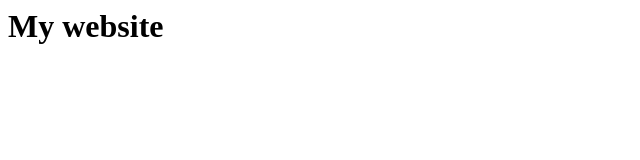
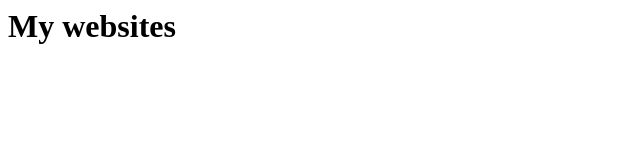
Before and after one commit to adamelmasri/carleton-test, a plain HTML site: page index.html in a window 1280 px wide. Shown: the full height of the page, 0-640 px from the left. Drawn offline with Linux system fonts and the light colour scheme.

Commit message:
change website title

```diff
--- a/index.html
+++ b/index.html
@@ -1,5 +1,5 @@
 <html>
 	<body>
-		<h1>My website</h1>
+		<h1>My websites</h1>
 	</body>
 </html>
```
